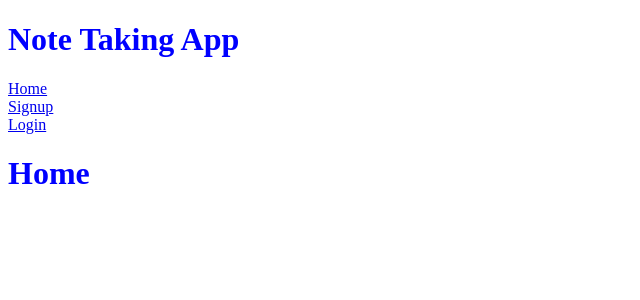
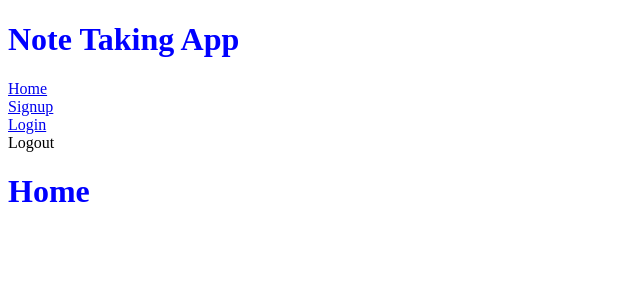
Before and after one commit to laurieroy/react-notes, a React app: page / in a window 1280 px wide. Shown: the top 300 px of the page, without its empty margins (0-640 px from the left). Built offline with nearby package versions, Linux system fonts and the light colour scheme.

Commit message:
Add logout funcitonality

```diff
--- a/src/AppState.jsx
+++ b/src/AppState.jsx
@@ -23,7 +23,11 @@ const reducer = (state, action) => {
       newState = { ...state, ...action.payload };
       return newState;
       break;
-
+    case "logout":
+      newState = { ...state, token: null, username: null };
+      window.localStorage.removeItem("auth");
+      return newState;
+      break;
     default:
       return state;
       break;
--- a/src/components/App.js
+++ b/src/components/App.js
@@ -23,7 +23,7 @@ export const App = (props) => {
 
   return (
     <>
-      <Nav />
+      <Route path="/" component={Nav} />
       <Switch>
         <Route exact path="/" component={Home} />
         <Route path="/auth/:form" component={Auth} />
--- a/src/components/Nav.jsx
+++ b/src/components/Nav.jsx
@@ -1,7 +1,11 @@
 import React from "react";
 import { Link } from "react-router-dom";
 
+import { useAppState } from "../AppState.jsx";
+
 const Nav = (props) => {
+  const { dispatch } = useAppState();
+
   return (
     <header>
       <h1>Note Taking App</h1>
@@ -15,6 +19,14 @@ const Nav = (props) => {
         <Link to="/auth/login">
           <div>Login</div>
         </Link>
+        <div
+          onClick={() => {
+            dispatch({ type: "logout" });
+            props.history.push("/");
+          }}
+        >
+          Logout
+        </div>
       </nav>
     </header>
   );
```
